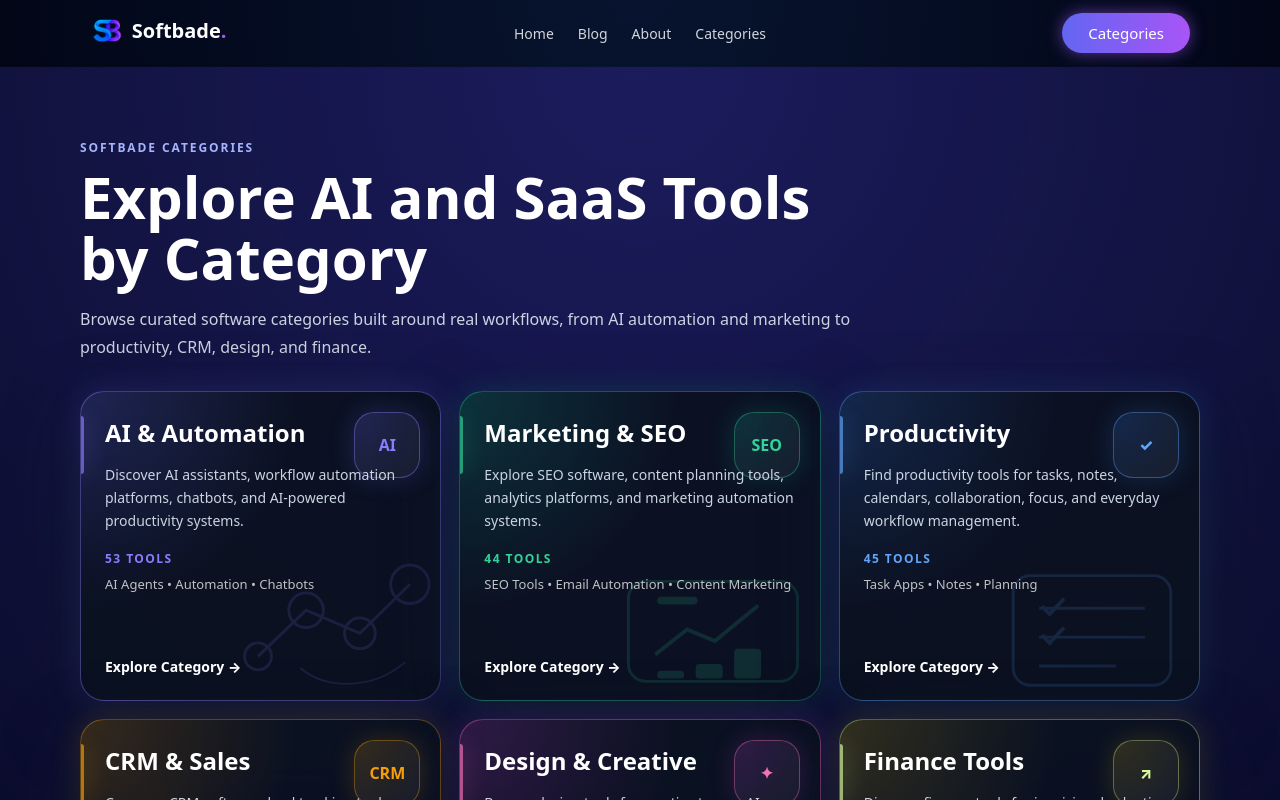
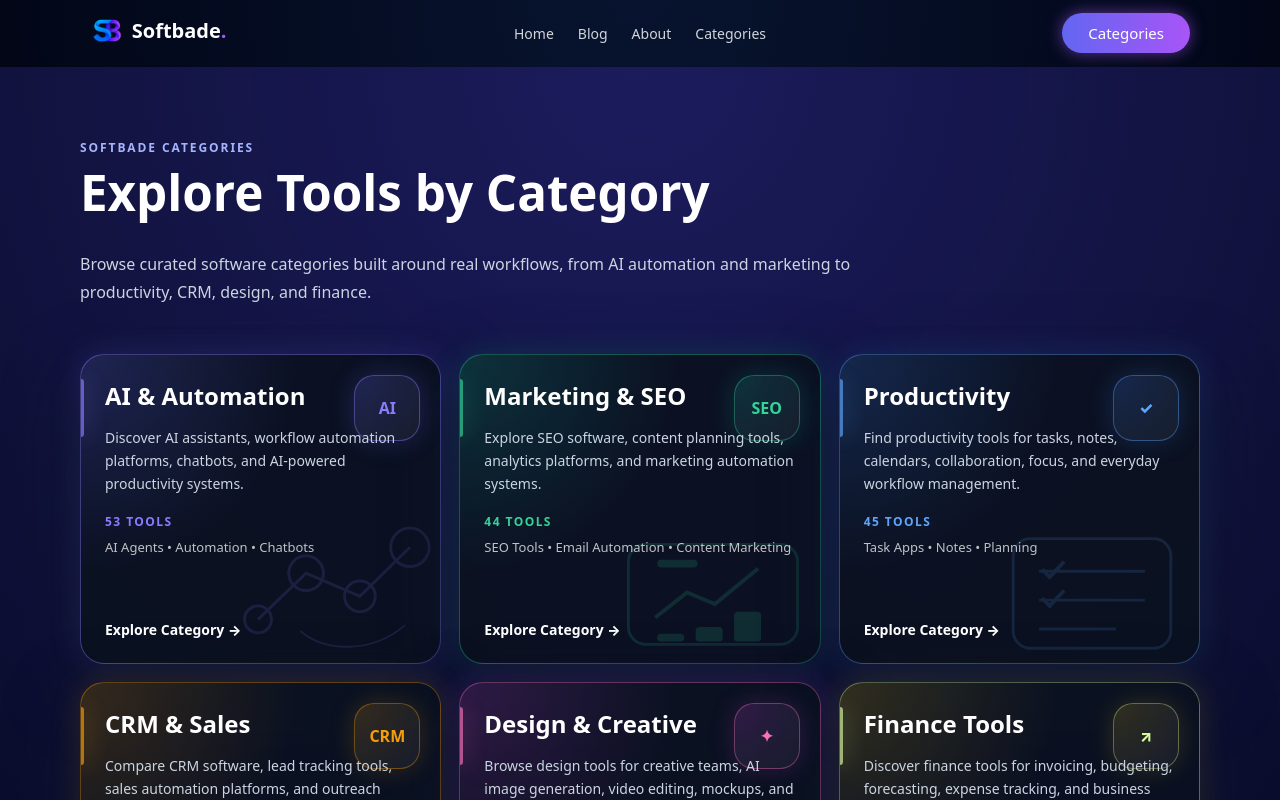
Before and after one commit to cestchocolat/softbade, a Next.js app: page /categories in a window 1280 px wide. Shown: the top 800 px of the page. Built offline with nearby package versions, Linux system fonts and the light colour scheme.

Commit message:
Update Softbade branding and homepage layout

```diff
--- a/app/categories/page.tsx
+++ b/app/categories/page.tsx
@@ -262,9 +262,27 @@
           color: var(--accent);
         }
 
+        .categories-hub-header {
+          margin-bottom: 30px;
+        }
+
+        .categories-hub-description {
+          margin: 16px 0 0;
+        }
+
+        @media (min-width: 1025px) {
+          .categories-hub-header {
+            margin-bottom: 48px;
+          }
+
+          .categories-hub-description {
+            margin-top: 32px;
+          }
+        }
+
       `}</style>
       <div style={{ maxWidth: "1120px", margin: "0 auto" }}>
-        <header style={{ maxWidth: "780px", marginBottom: "30px" }}>
+        <header className="categories-hub-header" style={{ maxWidth: "780px" }}>
           <p
             style={{
               margin: "0 0 10px",
@@ -280,15 +298,15 @@
           <h1
             style={{
               margin: 0,
-              fontSize: "clamp(38px, 6vw, 58px)",
+              fontSize: "clamp(32.3px, 5.1vw, 49.3px)",
               lineHeight: 1.06,
             }}
           >
-            Explore AI and SaaS Tools by Category
+            Explore Tools by Category
           </h1>
           <p
+            className="categories-hub-description"
             style={{
-              margin: "16px 0 0",
               color: "#cbd5e1",
               fontSize: "16px",
               lineHeight: 1.75,
--- a/app/globals.css
+++ b/app/globals.css
@@ -192,7 +192,7 @@
 }
 
 .hero-main {
-  font-size: clamp(44px, 6.8vw, 64px);
+  font-size: clamp(35.2px, 5.44vw, 51.2px);
   line-height: 1.05;
   margin: 0 0 20px;
 }
--- a/app/page.tsx
+++ b/app/page.tsx
@@ -43,7 +43,7 @@
         {/* <p className="hero-kicker">AI & SaaS tools for modern teams</p> */}
 
         <h1 className="hero-main">
-          Unlock Future with
+          Discover Better Tools with
           {" "}
           <span className="hero-main-highlight">Softbade.</span>
         </h1>
```
